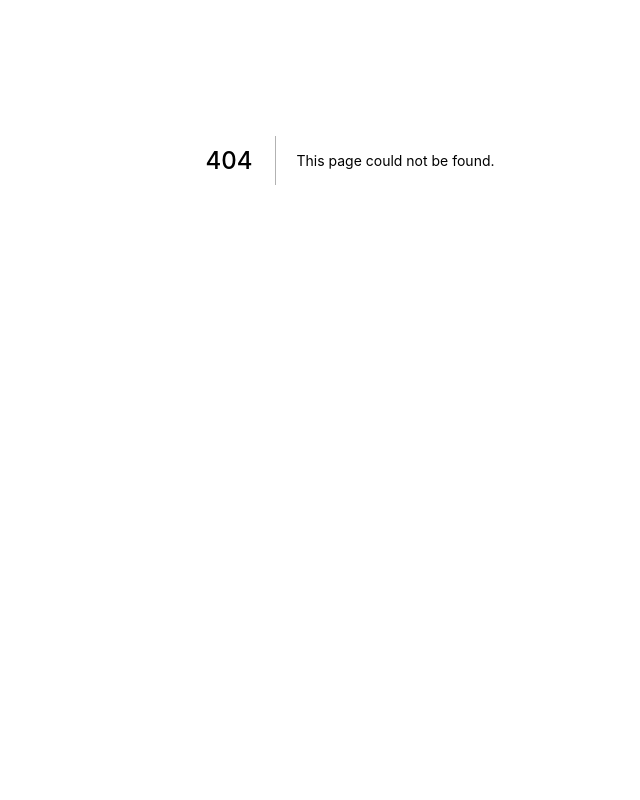
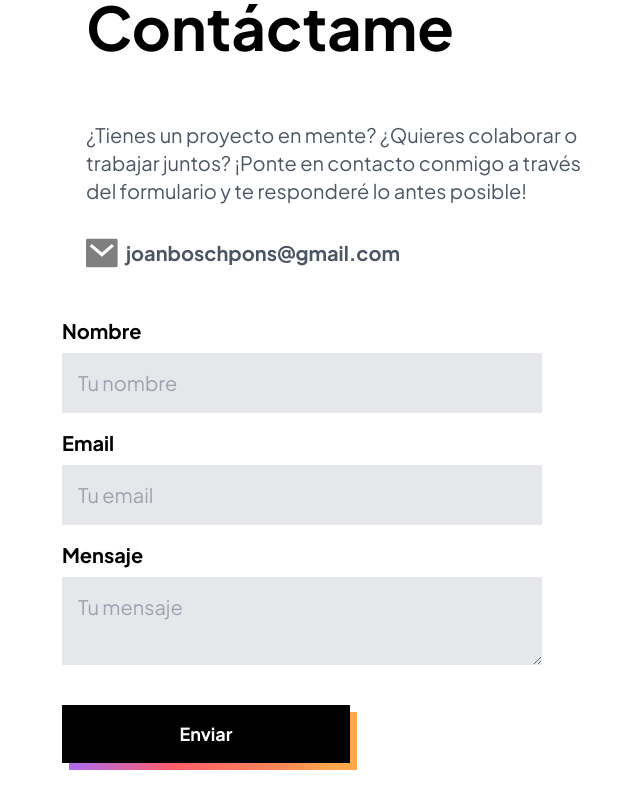
Before and after one commit to joanbosch/joanbosch.dev, a Next.js app: page /contact in a window 1280 px wide. Before the commit this address had no page. Shown: the part 240-1040 px from the top of the page, without its empty margins (290-930 px from the left). Before the commit the page ends 800 px from the top, so only its background shows below. Built offline with nearby package versions, Linux system fonts and the light colour scheme.

Commit message:
Add contact path

```diff
--- /dev/null
+++ b/components/Form.jsx
@@ -0,0 +1,102 @@
+import Image from 'next/image';
+import { handleFormSubmit } from './../utils/analytics';
+import toast, { Toaster } from 'react-hot-toast';
+import { useState } from 'react';
+
+const Form = ({ locales }) => {
+  const [submissionCunter, setSubmissionCounter] = useState(0);
+  return (
+    <>
+      <section className='flex flex-row flex-wrap justify-center m-8 sm:m-32'>
+        <article className='max-w-lg mt-2 mb-2 mr-4'>
+          <h1 className='text-4xl sm:text-6xl sm:mt-8 mb-4 sm:mb-16 font-bold'>
+            {locales.title}
+          </h1>
+          <p className='text-gray-600 text-xl'>{locales.subtitle}</p>
+          <a
+            className='mt-8 mb-8 flex flex-row items-center'
+            href='mailto:joanboschpons@gmail.com?cc=joanboschpons@gmail.com&subject=Hi%2C%20I%20have%20an%20amazing%20oportunity%20for%20you'
+          >
+            <Image
+              alt='mail logo'
+              src='/mail.svg'
+              width='32'
+              height='32'
+              className='mr-4'
+            />
+            <span className='text-xl ml-2 text-gray-600 font-bold'>
+              joanboschpons@gmail.com
+            </span>
+          </a>
+        </article>
+        <form
+          className='max-w-xl w-full flex flex-col'
+          onSubmit={e => {
+            e.preventDefault();
+            if (submissionCunter < 2) {
+              setSubmissionCounter(submissionCunter + 1);
+              toast.promise(
+                handleFormSubmit({
+                  email: e.target.email.value,
+                  name: e.target.name.value,
+                  message: e.target.message.value
+                }),
+                {
+                  loading: locales.saving,
+                  success: <b>{locales.sucessful_message}</b>,
+                  error: <b>{locales.error_message}</b>,
+                  duration: 5000
+                }
+              );
+            } else {
+              toast.error(locales.attemps_exceeded);
+            }
+          }}
+        >
+          <Toaster />
+          <div className='flex flex-col mt-2 mb-2'>
+            <label className='text-xl font-bold mb-2'>{locales.name}</label>
+            <input
+              className='sm:w-5/6 p-4 text-xl bg-gray-200'
+              name='name'
+              placeholder={locales.name_placeholder}
+              required
+              type='text'
+            />
+          </div>
+          <div className='flex flex-col mt-2 mb-2'>
+            <label className='text-xl font-bold mb-2'>{locales.email}</label>
+            <input
+              className='sm:w-5/6 p-4 text-xl bg-gray-200'
+              name='email'
+              placeholder={locales.email_placeholder}
+              required
+              type='email'
+            />
+          </div>
+          <div className='flex flex-col mt-2 mb-2'>
+            <label className='text-xl font-bold mb-2'>{locales.message}</label>
+            <textarea
+              className='sm:w-5/6 p-4 text-xl mb-4 bg-gray-200'
+              name='message'
+              placeholder={locales.message_placeholder}
+              required
+            />
+          </div>
+          <button className='button sm:w-3/6 mt-4'>
+            <div className='button-up'>
+              <div className='button-text'>
+                <p className='font-bold'>{locales.submit}</p>
+              </div>
+            </div>
+            <div className='button-down'>
+              <div className='button-text'></div>
+            </div>
+          </button>
+        </form>
+      </section>
+    </>
+  );
+};
+
+export default Form;
--- a/components/PageLayout.jsx
+++ b/components/PageLayout.jsx
@@ -5,11 +5,12 @@ import Header from './Header';
 import { useTranslation } from './../utils/locales';
 import Footer from './Footer';
 
-export default function PageLayout({ children, title = 'Joan Bosch - Home'}) {
+export default function PageLayout({ children, title = 'Joan Bosch'}) {
   const { header, footer } = useTranslation();
   return (
     <>
       <Head>
+        <script async src="https://cdn.splitbee.io/sb.js"></script>
         <link
           rel='preload'
           href='/fonts/PlusJakartaSans-Regular.woff2'
--- a/package.json
+++ b/package.json
@@ -10,10 +10,13 @@
     "lint": "next lint"
   },
   "dependencies": {
+    "@splitbee/web": "^0.3.0",
     "gray-matter": "^4.0.3",
     "next": "12.3.1",
+    "next-seo": "^5.14.0",
     "react": "18.2.0",
-    "react-dom": "18.2.0"
+    "react-dom": "18.2.0",
+    "react-hot-toast": "^2.4.0"
   },
   "devDependencies": {
     "@tailwindcss/typography": "^0.5.7",
--- /dev/null
+++ b/pages/contact.js
@@ -0,0 +1,18 @@
+import { NextSeo } from 'next-seo';
+import Form from '../components/Form';
+import PageLayout from '../components/PageLayout';
+import { useTranslation } from '../utils/locales';
+
+const Contact = () => {
+  const { contact } = useTranslation();
+  return (
+    <>
+    <PageLayout>
+      <NextSeo title={`${contact.title} | Joan Bosch `} />
+      <Form locales={contact} />
+    </PageLayout>
+    </>
+  );
+};
+
+export default Contact;
--- /dev/null
+++ b/utils/analytics.js
@@ -0,0 +1,21 @@
+import splitbee from '@splitbee/web';
+
+const trackEvent = (event, data) => {
+  splitbee.track(event, data);
+};
+
+const handleFormSubmit = data => {
+  splitbee.user.set({
+    email: data.email,
+    name: data.name,
+    last_message: data.message
+  });
+
+  return splitbee.track('Contact form filled', {
+    email: data.email,
+    name: data.name,
+    message: data.message
+  });
+};
+
+export { trackEvent, handleFormSubmit };
```
Also changed, not shown: public/mail.svg (added), 1 other file (tests, documents, lock files or other folders).
